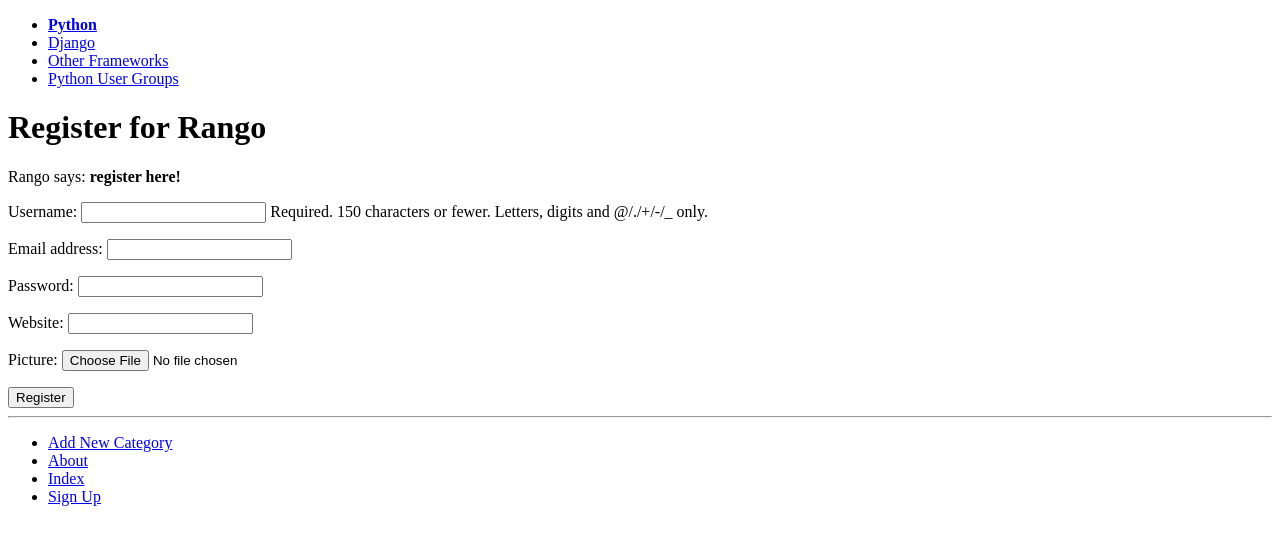
After one commit to hopehiru/tango_with_django_project, a Django app: template templates/rango/register.html in a window 1280 px wide. The commit adds this page. Shown: the top 545 px of the page. Run offline with Django 3.2, Linux system fonts and the light colour scheme; the template is opened without the code that fills it: values that come from a table or form of the project are taken from there, others are empty; data comes from the database, SQL or seed files in the repository; both versions use the stored data as it was after the commit.

Commit message:
9.6 done

```diff
--- a/rango/forms.py
+++ b/rango/forms.py
@@ -1,5 +1,6 @@
 from django import forms
-from rango.models import Page, Category
+from django.contrib.auth.models import User
+from rango.models import Page, Category, UserProfile
 
 class CategoryForm(forms.ModelForm):
     name = forms.CharField(max_length=128, help_text="Please enter the category name.")
@@ -20,6 +21,16 @@ class PageForm(forms.ModelForm):
     url = forms.URLField(max_length=200,help_text="Please enter the URL of the page.")
     views = forms.IntegerField(widget=forms.HiddenInput(), initial=0)
 
+    def clean(self):
+        cleaned_data = self.cleaned_data
+        url = cleaned_data.get('url')
+        # If url is not empty and doesn't start with 'http://',
+        # then prepend 'http://'.
+        if url and not url.startswith('http://'):
+            url = 'http://' + url
+            cleaned_data['url'] = url
+            return cleaned_data
+
     class Meta:
         # Provide an association between the ModelForm and a model
         model = Page
@@ -32,12 +43,14 @@ class PageForm(forms.ModelForm):
         # or specify the fields to include (i.e. not include the category field)
         #fields = ('title', 'url', 'views')
 
-    def clean(self):
-        cleaned_data = self.cleaned_data
-        url = cleaned_data.get('url')
-        # If url is not empty and doesn't start with 'http://',
-        # then prepend 'http://'.
-        if url and not url.startswith('http://'):
-            url = 'http://' + url
-            cleaned_data['url'] = url
-            return cleaned_data
+class UserForm(forms.ModelForm):
+    password = forms.CharField(widget=forms.PasswordInput())
+
+    class Meta:
+        model = User
+        fields = ('username', 'email', 'password')
+
+class UserProfileForm(forms.ModelForm):
+    class Meta:
+        model = UserProfile
+        fields = ('website', 'picture')
--- a/rango/models.py
+++ b/rango/models.py
@@ -1,5 +1,6 @@
 from django.db import models
 from django.template.defaultfilters import slugify
+from django.contrib.auth.models import User
 
 # Create your models here.
 class Category(models.Model):
@@ -27,3 +28,15 @@ class Page(models.Model):
 
     def __str__(self):
         return self.title
+
+class UserProfile(models.Model):
+    # This line is required. Links UserProfile to a User model instance.
+    user = models.OneToOneField(User)
+
+    # The additional attributes we wish to include.
+    website = models.URLField(blank=True)
+    picture = models.ImageField(upload_to='profile_images', blank=True)
+
+    # Override the __unicode__() method to return out something meaningful!
+    def __str__(self):
+        return self.user.username
--- a/rango/templatetags/rango_template_tags.py
+++ b/rango/templatetags/rango_template_tags.py
@@ -4,8 +4,5 @@ from rango.models import Category
 register = template.Library()
 
 @register.inclusion_tag('rango/cats.html')
-def get_category_list():
-    return {'cats': Category.objects.all()}
-
 def get_category_list(cat=None):
     return {'cats': Category.objects.all(), 'act_cat': cat}
--- a/rango/urls.py
+++ b/rango/urls.py
@@ -7,8 +7,7 @@ urlpatterns = [
     url(r'^$', views.index, name='index'),
     url(r'about/$', views.about, name='about'),
     url(r'^add_category/$', views.add_category, name='add_category'),
-    url(r'^category/(?P<category_name_slug>[\w\-]+)/$',
-        views.show_category, name='show_category'),
-    url(r'^category/(?P<category_name_slug>[\w\-]+)/add_page/$', views.add_page, name='add_page'),
+    url(r'^category/(?P<category_name_slug>[\w\-]+)/$', views.show_category, name='show_category'),
+    url(r'^category/(?P<category_name_slug>[\w\-]+)/add_page/$', views.add_page, name='add_page')
 
 ]
--- a/templates/rango/base.html
+++ b/templates/rango/base.html
@@ -31,6 +31,7 @@
                 <li><a href="{% url 'add_category' %}">Add New Category</a></li>
                 <li><a href="{% url 'about' %}">About</a></li>
                 <li><a href="{% url 'index' %}">Index</a></li>
+                <li><a href="{% url 'register' %}">Sign Up</a></li>
             </ul>
         </div>
 
--- a/templates/rango/base.py
+++ b/templates/rango/base.py
@@ -31,6 +31,7 @@
                 <li><a href="{% url 'add_category' %}">Add New Category</a></li>
                 <li><a href="{% url 'about' %}">About</a></li>
                 <li><a href="{% url 'index' %}">Index</a></li>
+                <li><a href="{% url 'register' %}">Sign Up</a></li>
             </ul>
         </div>
 
--- /dev/null
+++ b/templates/rango/register.html
@@ -0,0 +1,26 @@
+{% extends 'rango/base.html' %}
+{% load staticfiles %}
+
+{% block title_block %}
+    Register
+{% endblock %}
+
+{% block body_block %}
+    <h1>Register for Rango</h1>
+    {% if registered %}
+        Rango says: <strong>thank you for registering!</strong>
+        <a href="{% url 'index' %}">Return to the homepage.</a><br />
+    {% else %}
+        Rango says: <strong>register here!</strong><br />
+        <form id="user_form" method="post" action="{% url 'register' %}" enctype="multipart/form-data">
+
+        <!-- Display each form -->
+        {% csrf_token %}
+        {{ user_form.as_p }}
+        {{ profile_form.as_p }}
+
+         <!-- Provide a button to click to submit the form. -->
+        <input type="submit" name="submit" value="Register" />
+    </form>
+    {% endif %}
+{% endblock %}
```
Also changed, not shown: rango/admin.py (+3 -4 lines), rango/views.py (+53 -0 lines), templates/rango/register.py (added, +26 -0 lines), db.sqlite3, rango/migrations/0004_auto_20190207_0958.py (added).
